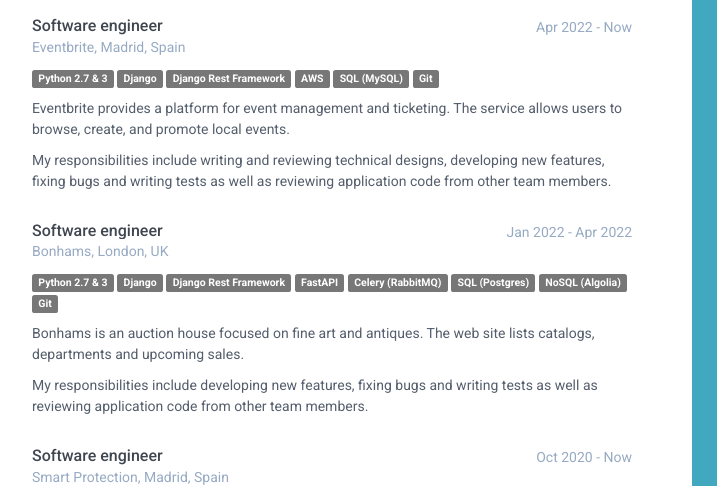
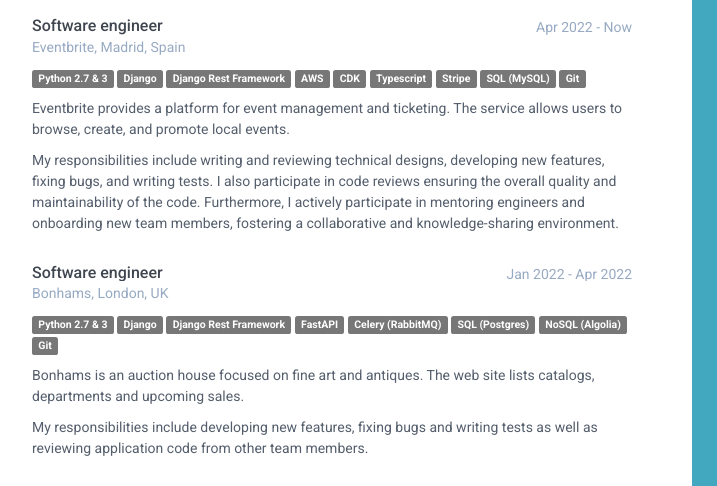
Before and after one commit to valeriocos/valeriocos.github.io, a plain HTML site: page index.html in a window 1280 px wide. Shown: the part 400-886 px from the top of the page, 188-905 px from the left. Drawn offline with Linux system fonts and the light colour scheme; files whose address does not match are found by name.

Commit message:
minor updates

```diff
--- a/index.html
+++ b/index.html
@@ -143,6 +143,9 @@
                             <span class="label label-default">Django</span>
                             <span class="label label-default">Django Rest Framework</span>
                             <span class="label label-default">AWS</span>
+                            <span class="label label-default">CDK</span>
+                            <span class="label label-default">Typescript</span>
+                            <span class="label label-default">Stripe</span>
                             <span class="label label-default">SQL (MySQL)</span>
                             <span class="label label-default">Git</span>
                         </p>
@@ -150,9 +153,10 @@
                             Eventbrite provides a platform for event management and ticketing. The service allows users to browse, create, and promote local events.
                         </p>
                         <p>
-                            My responsibilities include writing and reviewing technical designs, developing new features, fixing bugs and writing tests as well as reviewing application code from other team members.
+                            My responsibilities include writing and reviewing technical designs, developing new features, fixing bugs, and writing tests. I also participate
+                            in code reviews ensuring the overall quality and maintainability of the code. Furthermore, I actively participate in mentoring engineers
+                            and onboarding new team members, fostering a collaborative and knowledge-sharing environment.
                         </p>
-
                     </div><!--//details-->
                 </div><!--//item-->
 
@@ -189,7 +193,7 @@
                     <div class="meta">
                         <div class="upper-row">
                             <h3 class="job-title">Software engineer</h3>
-                            <div class="time">Oct 2020 - Now </div>
+                            <div class="time">Oct 2020 - Dec 2021 </div>
                         </div><!--//upper-row-->
                         <div class="company">Smart Protection, Madrid, Spain</div>
                     </div><!--//meta-->
```
